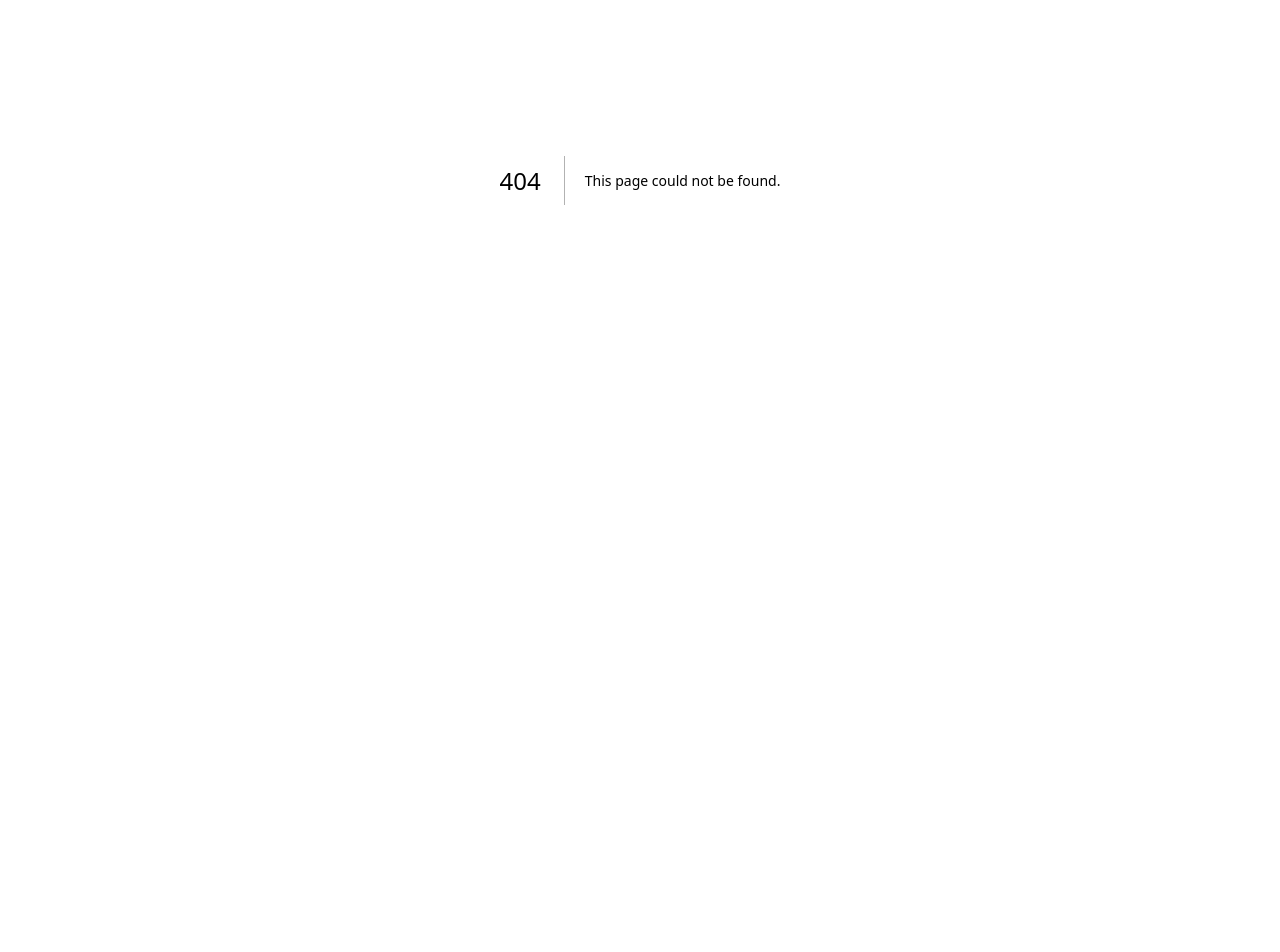
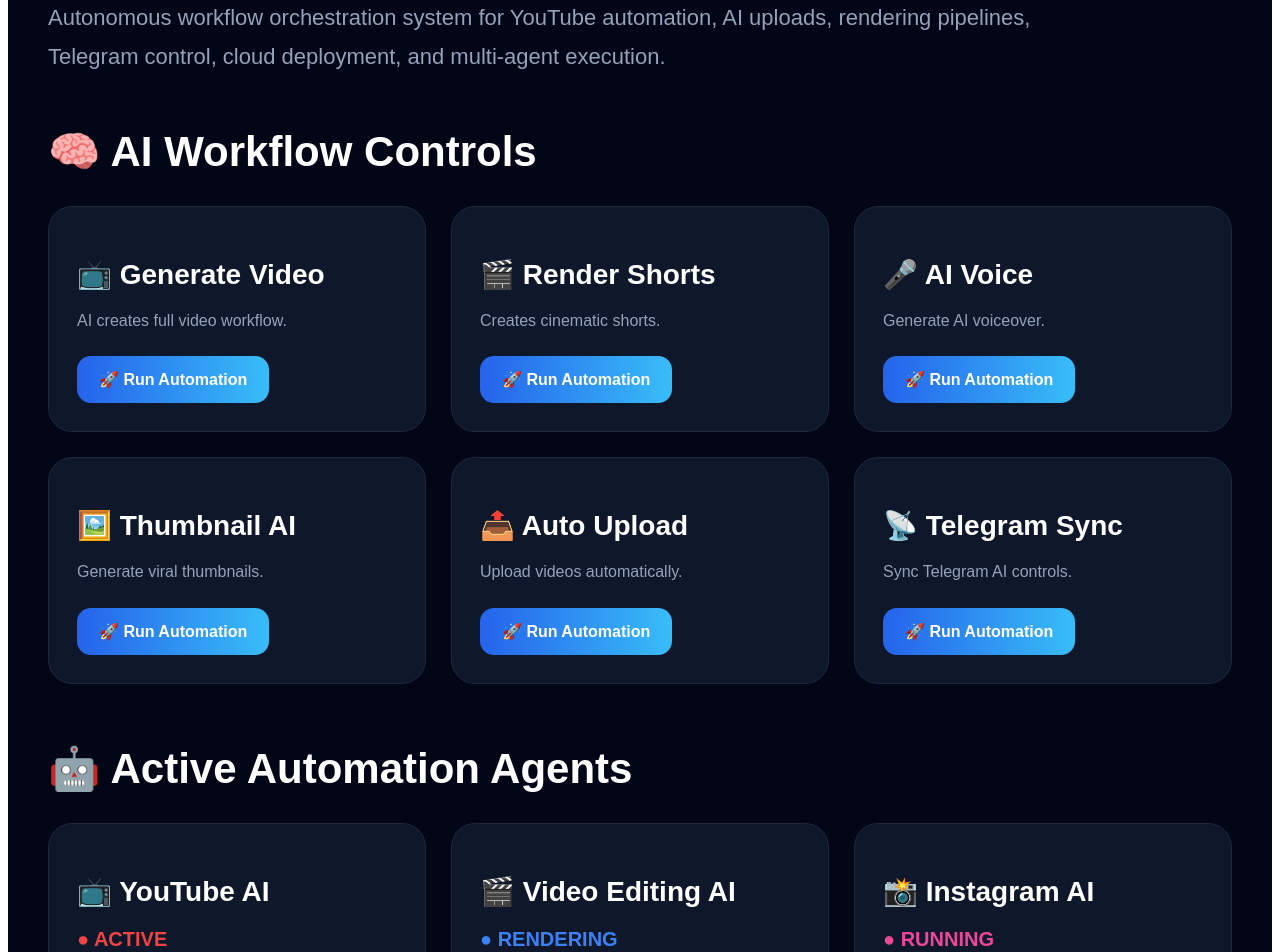
Before and after one commit to snapsparkofficial00-cloud/Ai, a Next.js app: page /automation in a window 1280 px wide. Before the commit this address had no page. Shown: the part 220-1172 px from the top of the page. Before the commit the page ends 800 px from the top, so only its background shows below. Built offline with nearby package versions, Linux system fonts and the light colour scheme.

Commit message:
Create page.tsx

```diff
--- /dev/null
+++ b/app/automation/page.tsx
@@ -0,0 +1,471 @@
+"use client";
+
+import { useState } from "react";
+
+export default function AutomationPage() {
+
+  const [logs, setLogs] = useState<string[]>([
+    "⚡ AI Automation System Online",
+  ]);
+
+  function addLog(text: string) {
+
+    setLogs((prev) => [
+      `${new Date().toLocaleTimeString()} — ${text}`,
+      ...prev,
+    ]);
+
+  }
+
+  return (
+
+    <main
+      style={{
+        background: "#020617",
+        minHeight: "100vh",
+        color: "white",
+        fontFamily: "Arial",
+        padding: "40px",
+      }}
+    >
+
+      {/* HEADER */}
+
+      <div
+        style={{
+          marginBottom: "50px",
+        }}
+      >
+
+        <h1
+          style={{
+            fontSize: "clamp(40px,8vw,80px)",
+            fontWeight: "bold",
+            marginBottom: "20px",
+          }}
+        >
+          ⚡ AUTOMATION AI OS
+        </h1>
+
+        <p
+          style={{
+            color: "#94a3b8",
+            fontSize: "22px",
+            lineHeight: "1.8",
+            maxWidth: "1000px",
+          }}
+        >
+          Autonomous workflow orchestration
+          system for YouTube automation,
+          AI uploads,
+          rendering pipelines,
+          Telegram control,
+          cloud deployment,
+          and multi-agent execution.
+        </p>
+
+      </div>
+
+      {/* CONTROL CENTER */}
+
+      <section
+        style={{
+          marginBottom: "60px",
+        }}
+      >
+
+        <h2
+          style={{
+            fontSize: "42px",
+            marginBottom: "30px",
+          }}
+        >
+          🧠 AI Workflow Controls
+        </h2>
+
+        <div
+          style={{
+            display: "grid",
+            gridTemplateColumns:
+              "repeat(auto-fit,minmax(280px,1fr))",
+            gap: "25px",
+          }}
+        >
+
+          <ControlCard
+            title="📺 Generate Video"
+            desc="AI creates full video workflow."
+            onRun={() =>
+              addLog("📺 Video generation started")
+            }
+          />
+
+          <ControlCard
+            title="🎬 Render Shorts"
+            desc="Creates cinematic shorts."
+            onRun={() =>
+              addLog("🎬 Shorts rendering started")
+            }
+          />
+
+          <ControlCard
+            title="🎤 AI Voice"
+            desc="Generate AI voiceover."
+            onRun={() =>
+              addLog("🎤 AI voice generation started")
+            }
+          />
+
+          <ControlCard
+            title="🖼️ Thumbnail AI"
+            desc="Generate viral thumbnails."
+            onRun={() =>
+              addLog("🖼️ Thumbnail generation started")
+            }
+          />
+
+          <ControlCard
+            title="📤 Auto Upload"
+            desc="Upload videos automatically."
+            onRun={() =>
+              addLog("📤 Upload pipeline activated")
+            }
+          />
+
+          <ControlCard
+            title="📡 Telegram Sync"
+            desc="Sync Telegram AI controls."
+            onRun={() =>
+              addLog("📡 Telegram synchronization online")
+            }
+          />
+
+        </div>
+
+      </section>
+
+      {/* AI AGENTS */}
+
+      <section
+        style={{
+          marginBottom: "70px",
+        }}
+      >
+
+        <h2
+          style={{
+            fontSize: "42px",
+            marginBottom: "30px",
+          }}
+        >
+          🤖 Active Automation Agents
+        </h2>
+
+        <div
+          style={{
+            display: "grid",
+            gridTemplateColumns:
+              "repeat(auto-fit,minmax(320px,1fr))",
+            gap: "25px",
+          }}
+        >
+
+          <AgentCard
+            title="📺 YouTube AI"
+            status="ACTIVE"
+            color="#ef4444"
+          />
+
+          <AgentCard
+            title="🎬 Video Editing AI"
+            status="RENDERING"
+            color="#3b82f6"
+          />
+
+          <AgentCard
+            title="📸 Instagram AI"
+            status="RUNNING"
+            color="#ec4899"
+          />
+
+          <AgentCard
+            title="🌐 Website AI"
+            status="ONLINE"
+            color="#22c55e"
+          />
+
+          <AgentCard
+            title="💰 Revenue AI"
+            status="TRACKING"
+            color="#f59e0b"
+          />
+
+          <AgentCard
+            title="📡 Telegram AI"
+            status="CONNECTED"
+            color="#38bdf8"
+          />
+
+        </div>
+
+      </section>
+
+      {/* ANALYTICS */}
+
+      <section
+        style={{
+          marginBottom: "70px",
+        }}
+      >
+
+        <h2
+          style={{
+            fontSize: "42px",
+            marginBottom: "30px",
+          }}
+        >
+          📊 Automation Analytics
+        </h2>
+
+        <div
+          style={{
+            display: "grid",
+            gridTemplateColumns:
+              "repeat(auto-fit,minmax(260px,1fr))",
+            gap: "25px",
+          }}
+        >
+
+          <StatCard
+            title="⚡ Running Tasks"
+            value="148"
+            color="#38bdf8"
+          />
+
+          <StatCard
+            title="📺 Videos Rendered"
+            value="12,482"
+            color="#ef4444"
+          />
+
+          <StatCard
+            title="📤 Upload Queue"
+            value="86"
+            color="#22c55e"
+          />
+
+          <StatCard
+            title="💰 Revenue"
+            value="$84K"
+            color="#f59e0b"
+          />
+
+        </div>
+
+      </section>
+
+      {/* SYSTEM LOGS */}
+
+      <section>
+
+        <h2
+          style={{
+            fontSize: "42px",
+            marginBottom: "30px",
+          }}
+        >
+          📜 AI System Logs
+        </h2>
+
+        <div
+          style={{
+            background: "#0f172a",
+            borderRadius: "25px",
+            padding: "30px",
+            border: "1px solid #1e293b",
+            minHeight: "300px",
+          }}
+        >
+
+          {logs.map((log, index) => (
+
+            <div
+              key={index}
+              style={{
+                padding: "12px",
+                borderBottom:
+                  "1px solid #1e293b",
+                color: "#38bdf8",
+              }}
+            >
+              {log}
+            </div>
+
+          ))}
+
+        </div>
+
+      </section>
+
+    </main>
+
+  );
+}
+
+/* CONTROL CARD */
+
+function ControlCard({
+  title,
+  desc,
+  onRun,
+}: {
+  title: string;
+  desc: string;
+  onRun: () => void;
+}) {
+
+  return (
+
+    <div
+      style={{
+        background: "#0f172a",
+        padding: "28px",
+        borderRadius: "24px",
+        border: "1px solid #1e293b",
+      }}
+    >
+
+      <h2
+        style={{
+          fontSize: "28px",
+          marginBottom: "16px",
+        }}
+      >
+        {title}
+      </h2>
+
+      <p
+        style={{
+          color: "#94a3b8",
+          lineHeight: "1.7",
+          marginBottom: "22px",
+        }}
+      >
+        {desc}
+      </p>
+
+      <button
+        onClick={onRun}
+        style={{
+          background:
+            "linear-gradient(to right,#2563eb,#38bdf8)",
+          border: "none",
+          color: "white",
+          padding: "14px 22px",
+          borderRadius: "14px",
+          cursor: "pointer",
+          fontWeight: "bold",
+          fontSize: "16px",
+        }}
+      >
+        🚀 Run Automation
+      </button>
+
+    </div>
+
+  );
+}
+
+/* AGENT CARD */
+
+function AgentCard({
+  title,
+  status,
+  color,
+}: {
+  title: string;
+  status: string;
+  color: string;
+}) {
+
+  return (
+
+    <div
+      style={{
+        background: "#0f172a",
+        padding: "28px",
+        borderRadius: "24px",
+        border: "1px solid #1e293b",
+      }}
+    >
+
+      <h2
+        style={{
+          fontSize: "28px",
+          marginBottom: "16px",
+        }}
+      >
+        {title}
+      </h2>
+
+      <p
+        style={{
+          color,
+          fontWeight: "bold",
+          fontSize: "20px",
+        }}
+      >
+        ● {status}
+      </p>
+
+    </div>
+
+  );
+}
+
+/* STATS */
+
+function StatCard({
+  title,
+  value,
+  color,
+}: {
+  title: string;
+  value: string;
+  color: string;
+}) {
+
+  return (
+
+    <div
+      style={{
+        background: "#0f172a",
+        padding: "30px",
+        borderRadius: "24px",
+        border: "1px solid #1e293b",
+      }}
+    >
+
+      <h2
+        style={{
+          fontSize: "22px",
+          marginBottom: "14px",
+        }}
+      >
+        {title}
+      </h2>
+
+      <p
+        style={{
+          fontSize: "46px",
+          fontWeight: "bold",
+          color,
+        }}
+      >
+        {value}
+      </p>
+
+    </div>
+
+  );
+}
```
